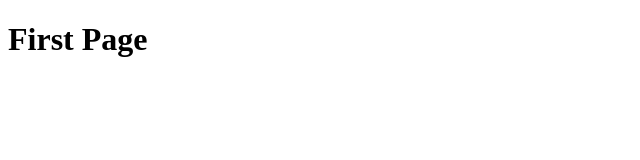
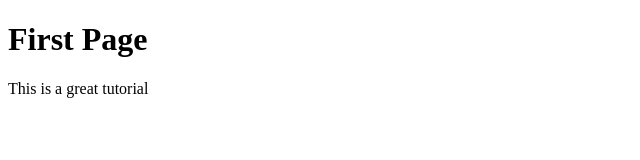
Before and after one commit to rcoleman1/git-course2, a plain HTML site: page index.html in a window 1280 px wide. Shown: the whole page, without its empty margins (0-640 px from the left). Drawn offline with Linux system fonts and the light colour scheme.

Commit message:
Changed the index file

```diff
--- a/index.html
+++ b/index.html
@@ -8,5 +8,6 @@
 </head>
 <body>
   <h1>First Page</h1>
+  <p>This is a great tutorial</p>
 </body>
 </html>
```
